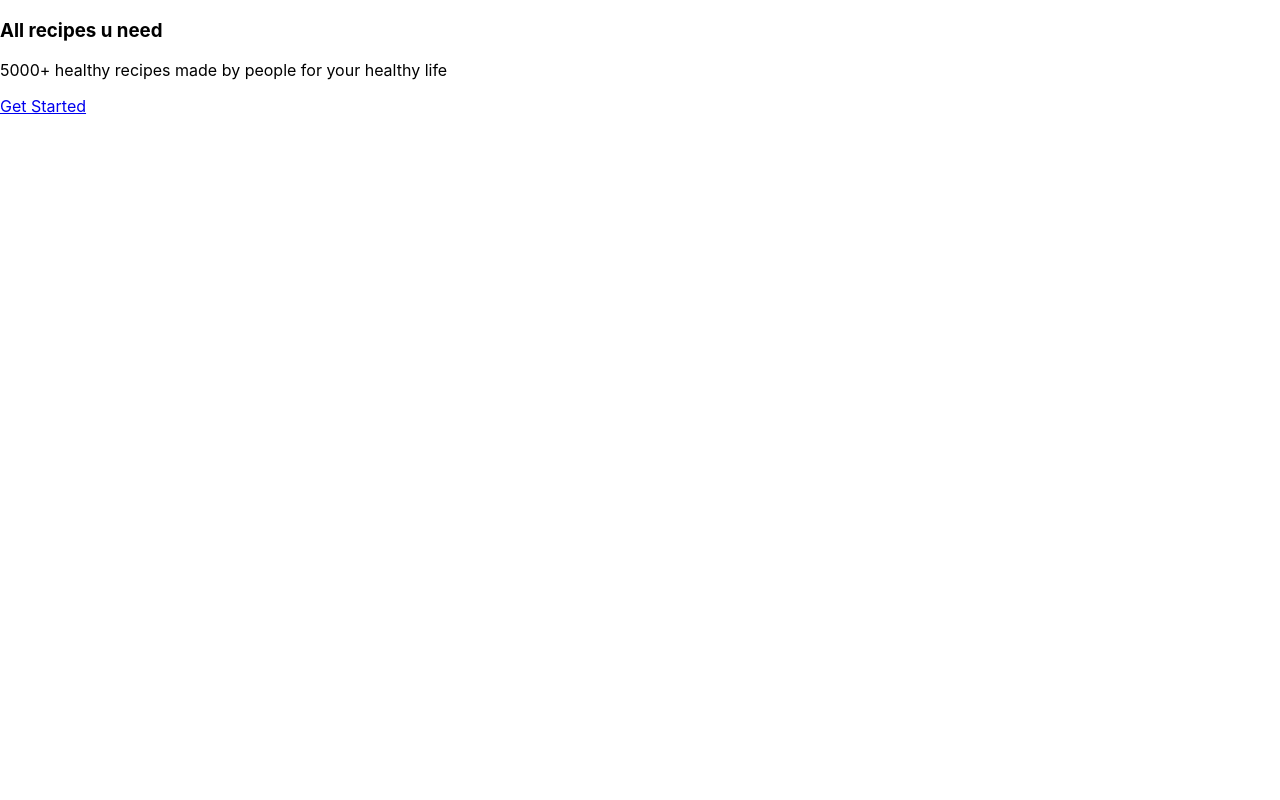
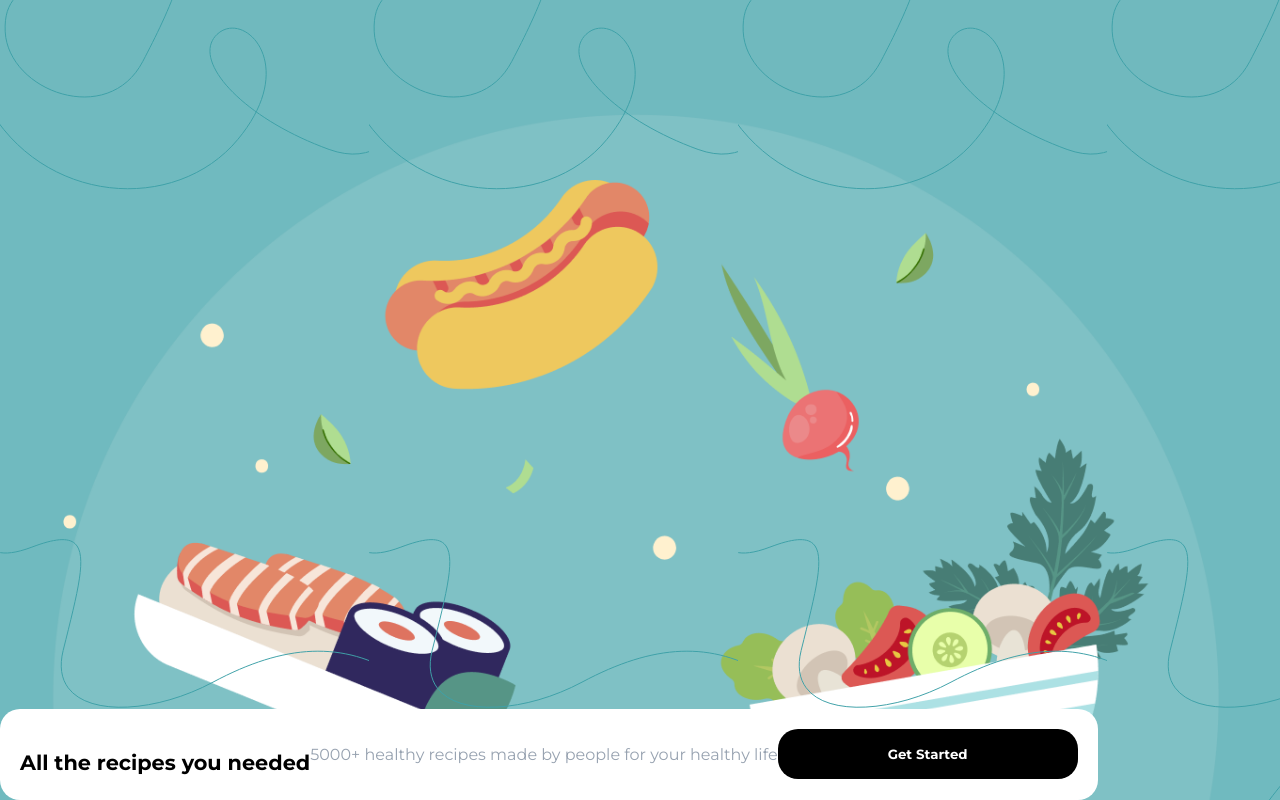
Before and after one commit to allbutgold/tasty, a React (Create React App) app: page /onboarding in a window 1280 px wide. Built offline with nearby package versions, Linux system fonts and the light colour scheme.

Commit message:
add styling to OnboardingPage

```diff
--- a/src/App.scss
+++ b/src/App.scss
@@ -3,8 +3,7 @@
         margin: 0;
     padding: 0;
     box-sizing: border-box;
-    max-width: 350px;
+    max-width: 375px;
     margin: auto;
     }
-
 }
--- a/src/pages/Onboarding.jsx
+++ b/src/pages/Onboarding.jsx
@@ -1,4 +1,6 @@
 import { Link } from 'react-router-dom'
+
+import styles from './onboarding.module.scss'
 
 /*
 TODOS:
@@ -8,12 +10,17 @@ TODOS:
 
 const Onboarding = () => {
     return (
-        <section className="onboarding">
-            <article>
-                <h1>All recipes u need</h1>
+        <section className={styles.onboarding}>
+            <div>
+                <article>
+                <h1>All the recipes you needed</h1>
                 <p>5000+ healthy recipes made by people for your healthy life</p>
-                <Link to='/home'>Get Started</Link>
+                <Link to='/home'>
+                    <button>Get Started</button>
+                </Link>
             </article>
+            </div>
+
         </section>
     );
 }
--- /dev/null
+++ b/src/pages/onboarding.module.scss
@@ -0,0 +1,56 @@
+@font-face {
+    font-family: montserrat;
+    src: url(../fonts/Montserrat/Montserrat-VariableFont_wght.ttf);
+    font-weight: 1 999;
+    font-stretch: 50% 200%;
+}
+
+.onboarding {
+
+        height: 100vh;
+        background-size: 100%;
+        background-image: url(../img/onboardingBackground.png);
+
+        background-position: 0px 100px ;
+        background-color: #70B9BE;
+        background-repeat: no-repeat;
+        div {
+            height: 100vh;
+            background-size: contain;
+            background-image: url(../img/Pattern.svg);
+        }
+        article {
+            display: flex;
+            justify-content: center;
+            flex-wrap: wrap;
+            background-color: white;
+            bottom: 0;
+            position: absolute;
+            border-radius: 20px;
+            padding: 20px;
+            h1 {
+                font-family: montserrat;
+                font-weight: 700;
+                font-size: 1.3rem;
+                margin-bottom: 0px;
+            }
+            p {
+                font-family: montserrat;
+                font-weight: 400;
+                text-align: center;
+                color: #97A2B0;
+            }
+            button {
+                width: 300px;
+                height: 50px;
+                background-color: black;
+                border: none;
+                border-radius: 20px;
+                color: white;
+                font-family: montserrat;
+                font-weight: 700;
+
+            }
+        }
+
+}
```
Also changed, not shown: src/img/onboardingBackground.png (added).
